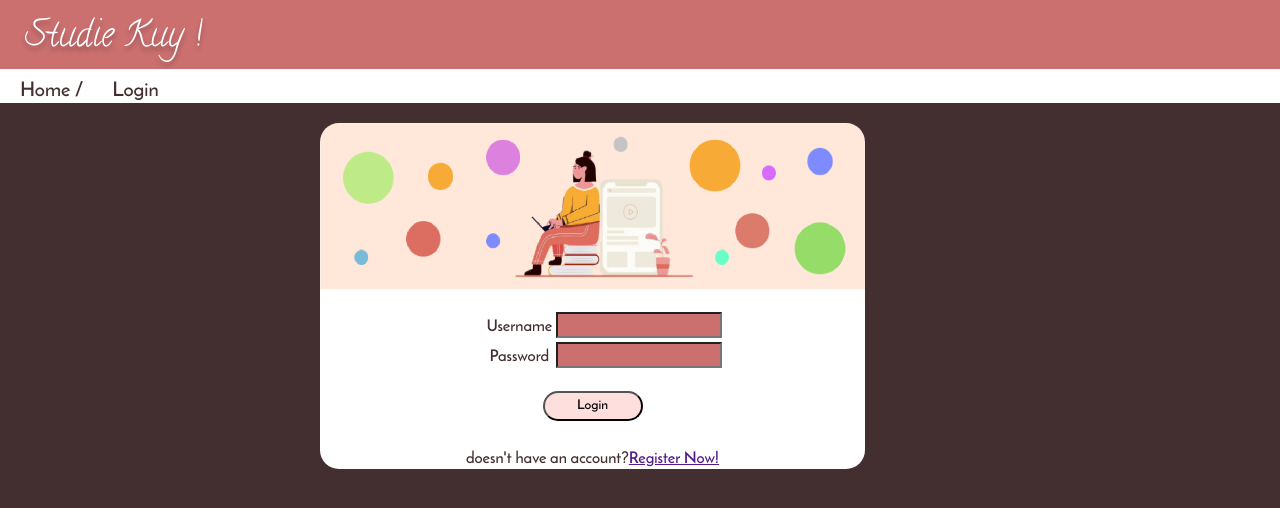
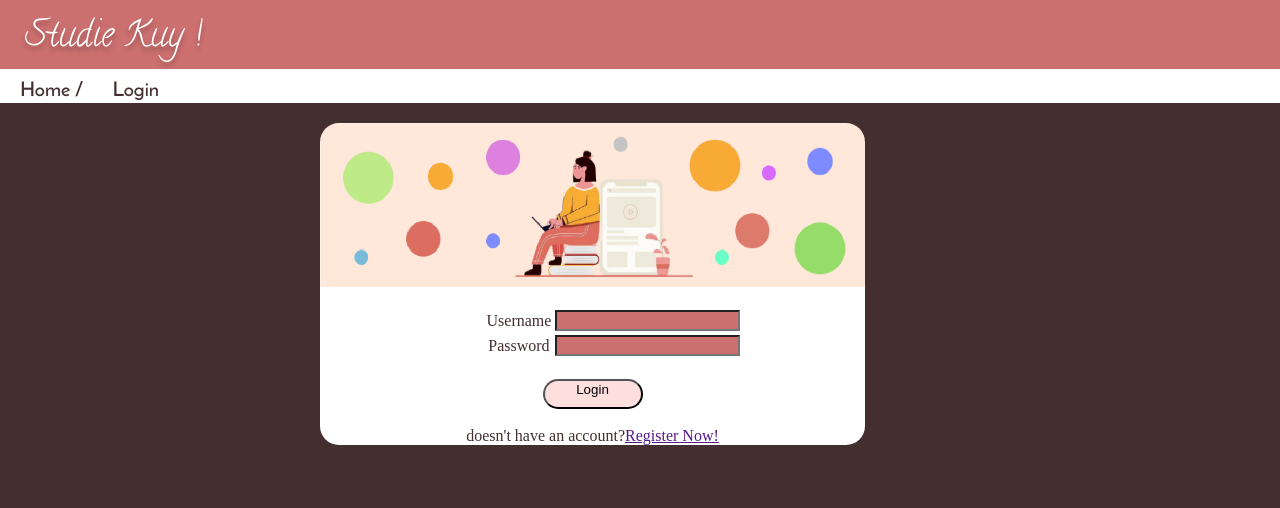
Before and after one commit to NadiaClarissaHermawan/StudieKuy-Online-Course, a PHP site: template view/userLogin.php in a window 1280 px wide. Shown: the top 508 px of the page. Run offline with PHP 8.4, Linux system fonts and the light colour scheme; the template is opened without the code that fills it, so the values that code supplies are empty.

Commit message:
update css dan sedikit namma

```diff
--- a/view/layout/style/style.css
+++ b/view/layout/style/style.css
@@ -1,10 +1,6 @@
 /* styling global
 --------------------
  */
- * {
-    font-family: Reem Kufi;
- }
-
 body {
 	background-color: #432F2F;
     margin: 0px;
@@ -160,7 +156,7 @@ input {
     padding-bottom: 20px;
 }
 
-.images {
+.imageLogin {
     position: relative;
     width: 545px;
     height: 180px;
--- a/view/register.php
+++ b/view/register.php
@@ -4,7 +4,7 @@
     <div  class="menuNav">Register</div>
 </div>
 <div class="form">
-	<img src="view/images/loginpotongan.png">
+	<img src="view/images/loginpotongan.png" class = "imageLogin">
 	<form method="" action="">
 		<table>
 			<tr>
--- a/view/userLogin.php
+++ b/view/userLogin.php
@@ -3,7 +3,7 @@
     <div class="menuNav">Login</div>
 </div>
 <div class="form">
-	<img src="view/images/loginpotongan.png" class="images">
+	<img src="view/images/loginpotongan.png" class="imageLogin">
 	<form method="" action="">
 		<table>
 			<tr>
```
